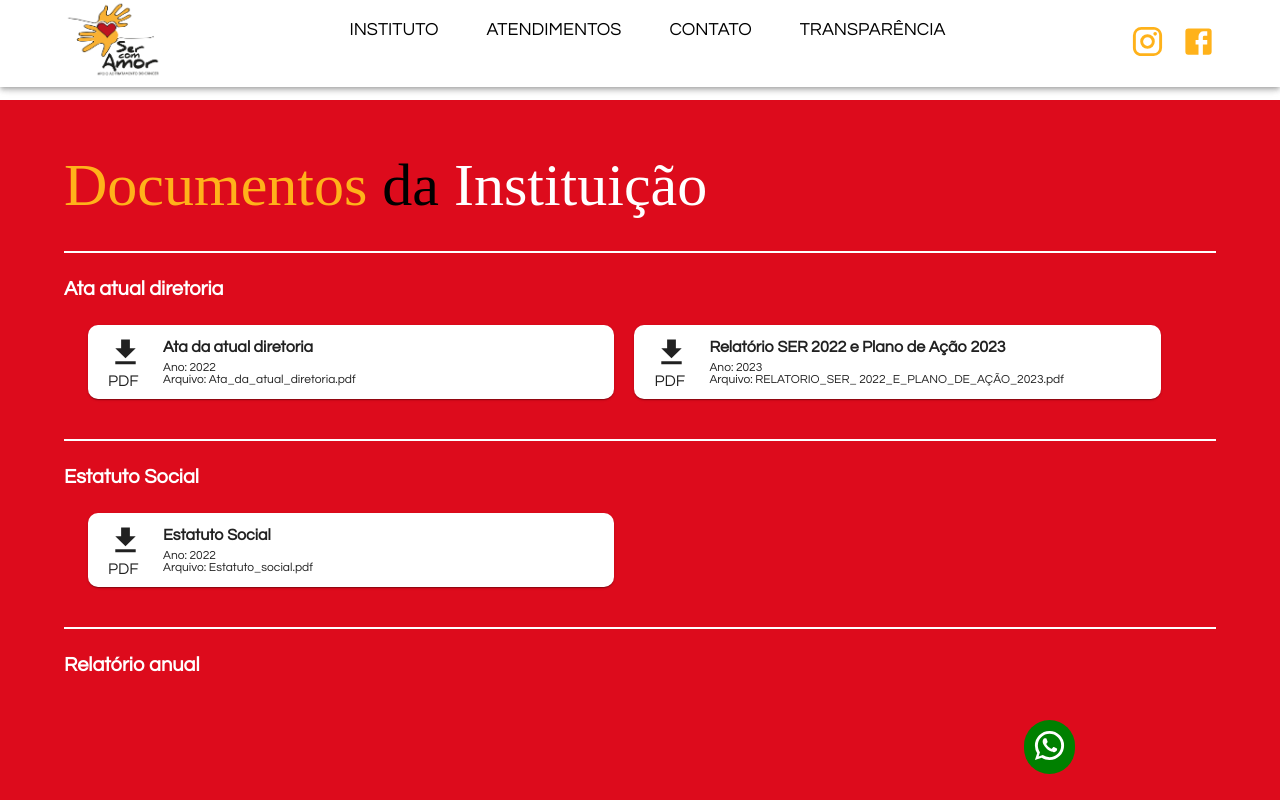
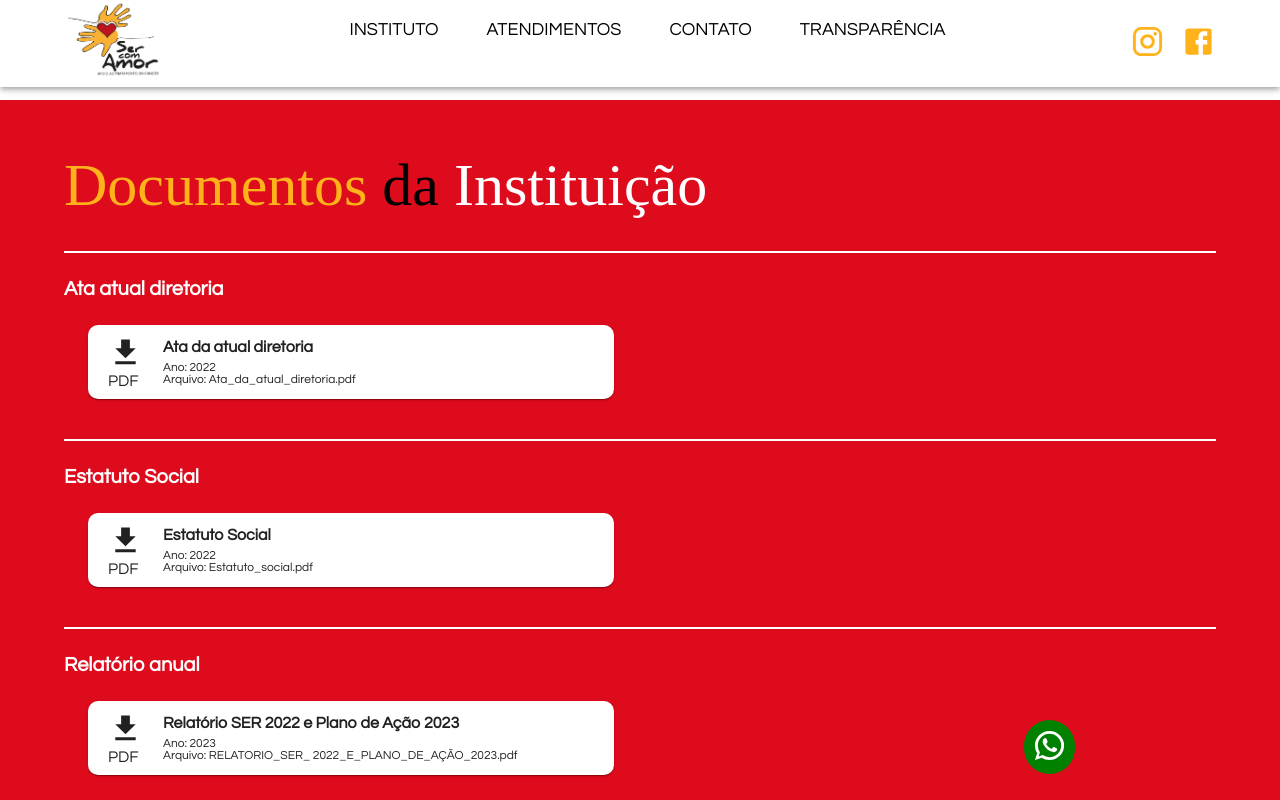
Before and after one commit to rmachado55/front-ser-com-amor, a React (Create React App) app: page /transparencia in a window 1280 px wide. Shown: the top 800 px of the page. Built offline with nearby package versions, Linux system fonts and the light colour scheme; a web font is replaced by a local one.

Commit message:
Update documentos.ts

```diff
--- a/src/Pages/Visitors/Transparencia/documentos.ts
+++ b/src/Pages/Visitors/Transparencia/documentos.ts
@@ -214,7 +214,7 @@ caminho : "Termo_de_Colaboração_23_2023"
   start : "Documentos",
   middle : " da ",
   end : "Instituição",
-  subPasta : "Ata atual diretoria",
+  subPasta : "Relatório anual",
   ano : 2023,
   tipo : "pdf",
   caminho : "RELATORIO_SER_ 2022_E_PLANO_DE_AÇÃO_2023"
```
